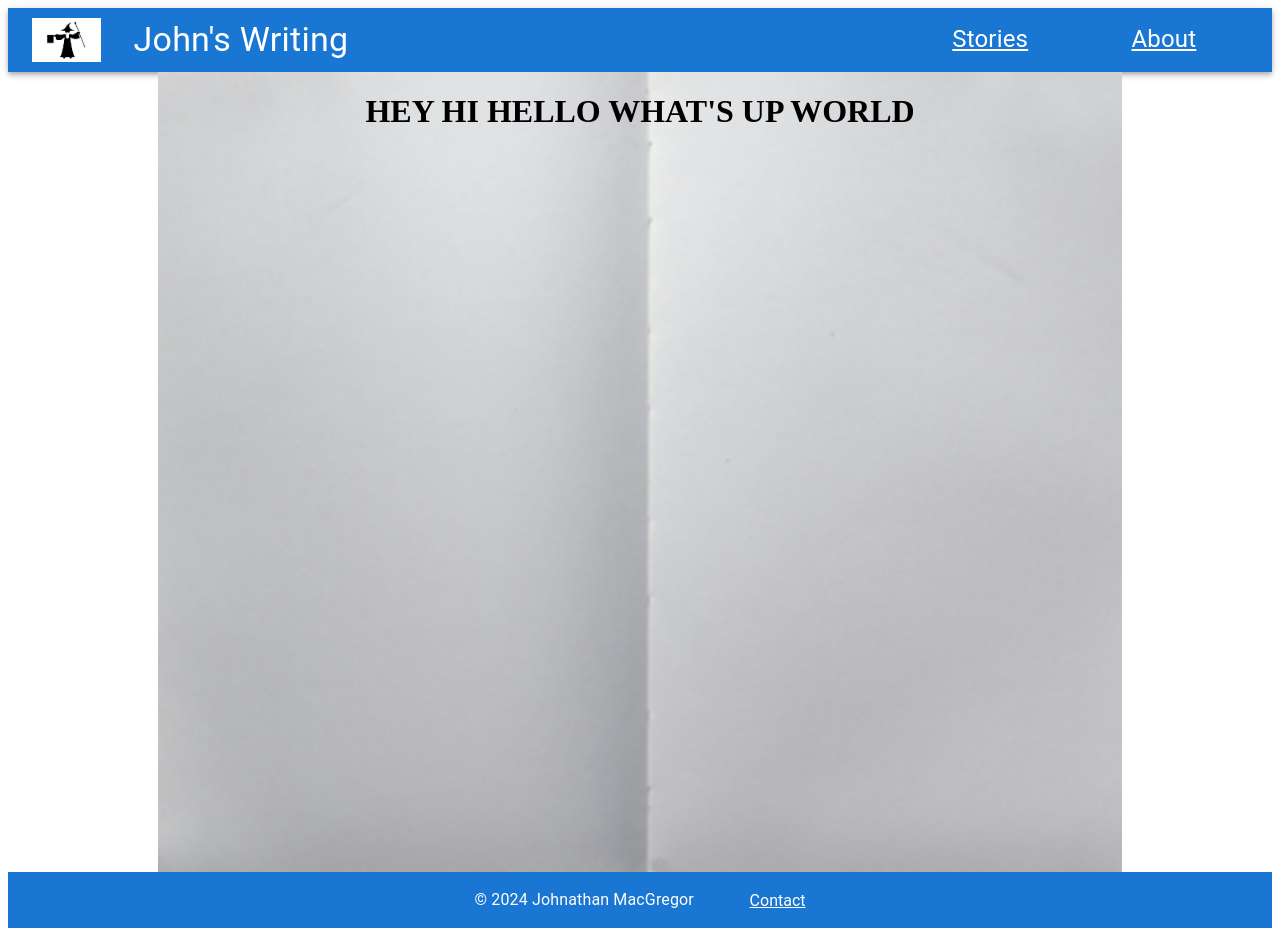
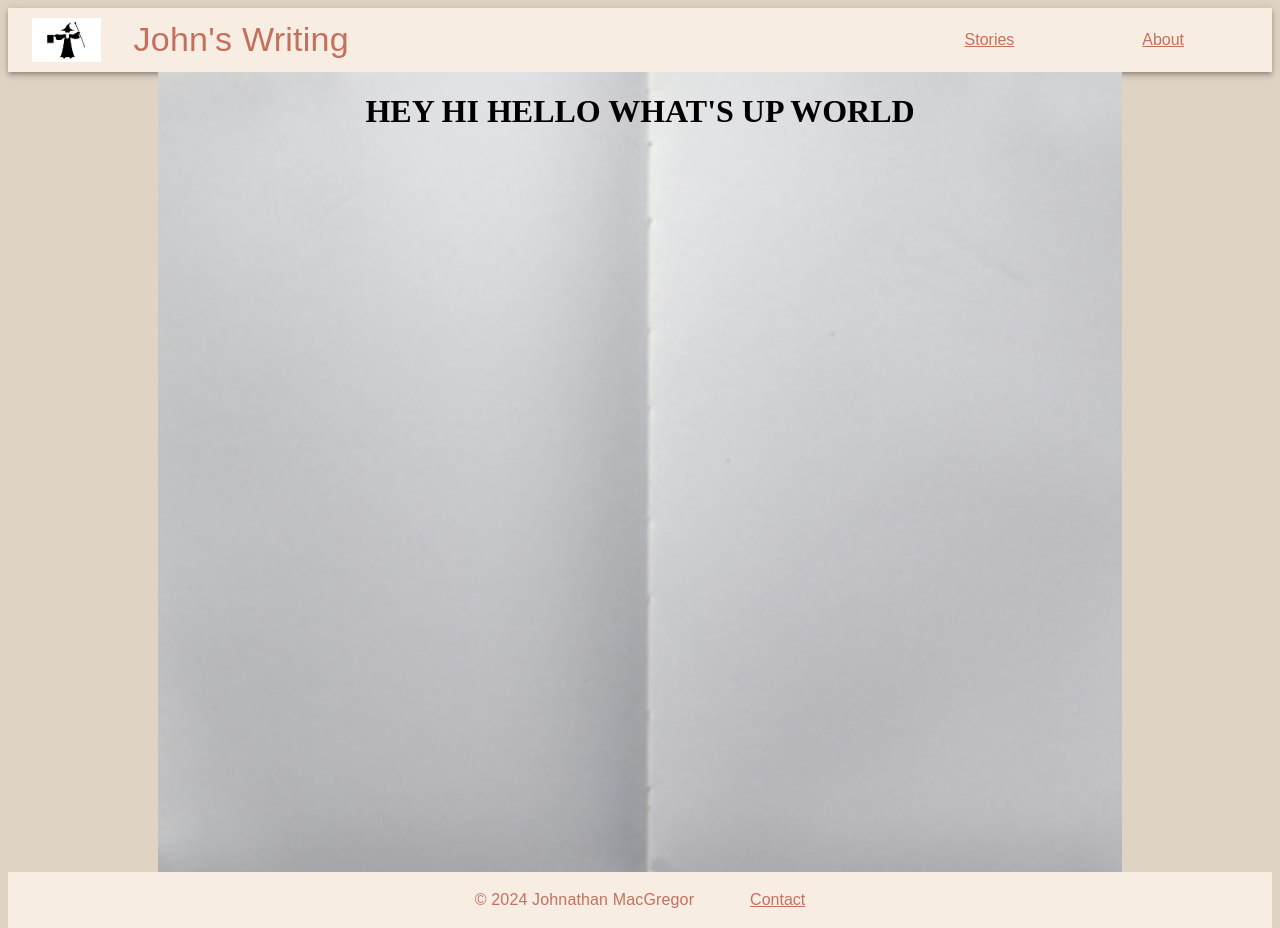
Before and after one commit to jdmac020/writing-site, a React (Vite) app: page / in a window 1280 px wide. Built offline with nearby package versions, Linux system fonts and the light colour scheme.

Commit message:
Update theme colors

```diff
--- a/src/components/Footer.tsx
+++ b/src/components/Footer.tsx
@@ -1,5 +1,5 @@
 import styled from '@emotion/styled';
-import { AppBar, BottomNavigation, Grid, Toolbar, Typography } from '@mui/material'
+import { AppBar, BottomNavigation, Grid, Link, Toolbar, Typography } from '@mui/material'
 import React from 'react';
 
 const year = new Date().getFullYear();
@@ -8,12 +8,7 @@ export const Footer = () => {
   return <BottomNavigation>
       <Grid container flex={'flex'} width={'35%'} alignItems={'center'} justifyContent={'space-evenly'} color={'white'}>
         <Typography>&copy; {year} Johnathan MacGregor</Typography>
-        <WhiteLink href={'mailto:john.macgregor@gmail.com'}>Contact</WhiteLink>
+        <Link href={'mailto:john.macgregor@gmail.com'}>Contact</Link>
       </Grid>
   </BottomNavigation>;
 }
-
-const WhiteLink = styled('a')`
-  font-family: "Roboto", "Helvetica", "Arial", sans-serif;
-  color: white;
-`;
--- a/src/components/MainLayout.tsx
+++ b/src/components/MainLayout.tsx
@@ -2,7 +2,7 @@ import React from 'react';
 import { Outlet } from 'react-router-dom';
 import { Container, Grid } from '@mui/material';
 import { ThemeProvider } from '@mui/material/styles';
-import { theme } from '../style';
+import { lightThemeColors, theme } from '../style';
 import { NavBar } from './NavBar';
 import pageBackground from '../assets/background.jpg';
 import styled from '@emotion/styled';
@@ -12,7 +12,7 @@ export const MainLayout = () => {
   return (
     <ThemeProvider theme={theme}>
       <NavBar />
-      <Container sx={{height: '100%', width: '80%'}}>
+      <Container sx={{height: '100%', width: '80%' }}>
         <GridWithBackground
           container
           justifySelf={'center'}
--- a/src/components/NavBar.tsx
+++ b/src/components/NavBar.tsx
@@ -1,4 +1,4 @@
-import { AppBar, Toolbar, Grid, Typography, Box } from '@mui/material';
+import { AppBar, Toolbar, Grid, Typography, Box, Link } from '@mui/material';
 import React from 'react';
 import { NavLink } from 'react-router-dom';
 import logo from '../assets/NoNameLogo825x638.png';
@@ -14,8 +14,8 @@ export const NavBar = () => {
             <Typography variant={'h4'}>John's Writing</Typography>
           </Grid>
           <Grid container flex={'flex'} direction={'row'} justifyContent={'space-around'} alignContent={'center'} width={'40%'}>
-            <BolderLink to={"/stories"}>Stories</BolderLink>
-            <BolderLink to={'/about'}>About</BolderLink>
+            <Link href={'/stories'}>Stories</Link>
+            <Link href={'/about'}>About</Link>
           </Grid>
         </Grid>
       </Toolbar>
--- a/src/style.tsx
+++ b/src/style.tsx
@@ -1,12 +1,44 @@
 import { createTheme } from '@mui/material/styles';
 
-// this isn't actually doing anything for me -- but I'm being lazy and want the example in code
+export const lightThemeColors = {
+  text: '#C5705D',
+  primaryBackground: '#F8EDE3',
+
+}
+
 export const theme = createTheme({
+  palette: {
+    text: {
+      primary: lightThemeColors.text
+    },
+    primary: {
+      main: lightThemeColors.primaryBackground
+    }
+  },
   components: {
+    MuiTypography: {
+      styleOverrides: {
+        root: {
+          color: lightThemeColors.text,
+          fontFamily: ['Roboto', 'Helvetica', 'Arial', 'sans-serif']
+        }
+      }
+    },
     MuiBottomNavigation: {
       styleOverrides: {
         root: {
-          backgroundColor: 'rgb(25, 118, 210)'
+          backgroundColor: lightThemeColors.primaryBackground
+        }
+      }
+    },
+    MuiLink: {
+      styleOverrides: {
+        root: {
+          color: lightThemeColors.text,
+          textDecoration: 'underline',
+          ':visited': {
+            color: '#D0B8A8'
+          }
         }
       }
     }
--- a/src/styles.css
+++ b/src/styles.css
@@ -1,3 +1,4 @@
 html, body, #root {
-  height: 100%
+  height: 100%;
+  background-color: #DFD3C3;
 }
```
